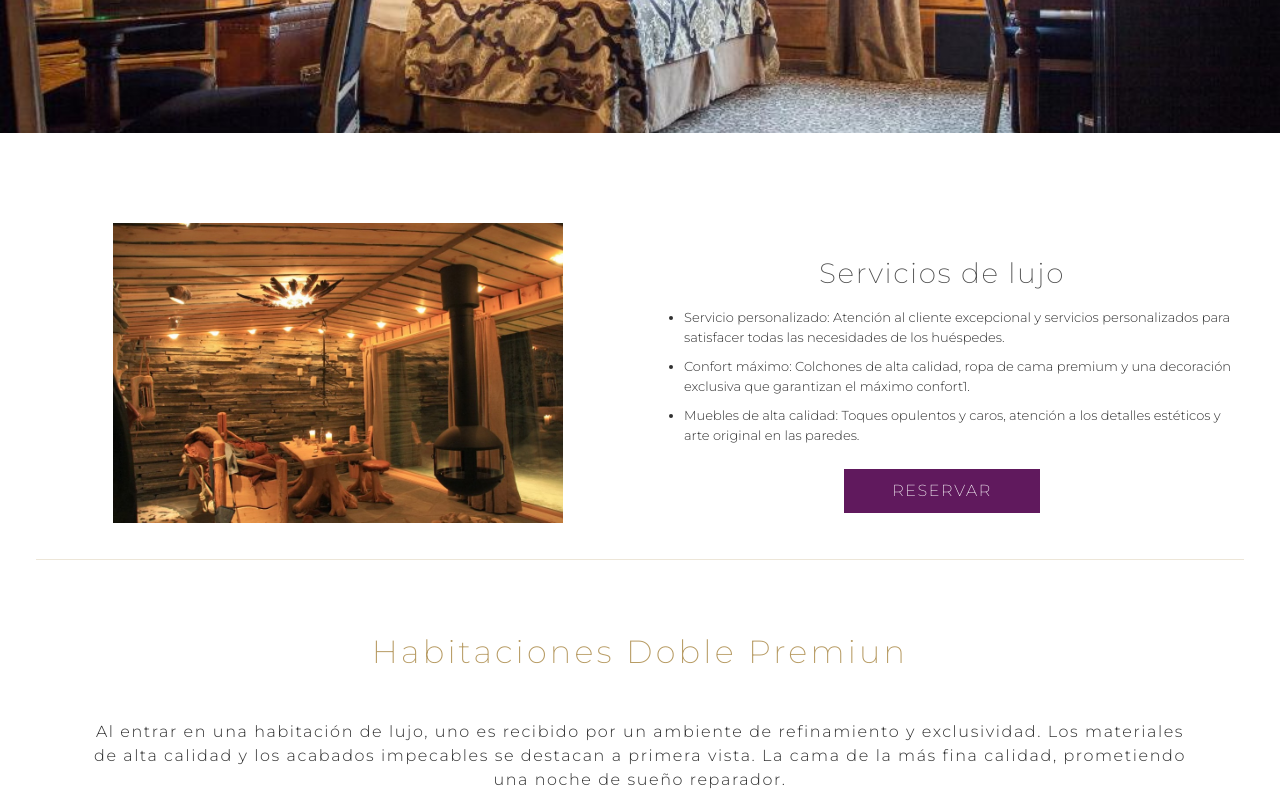
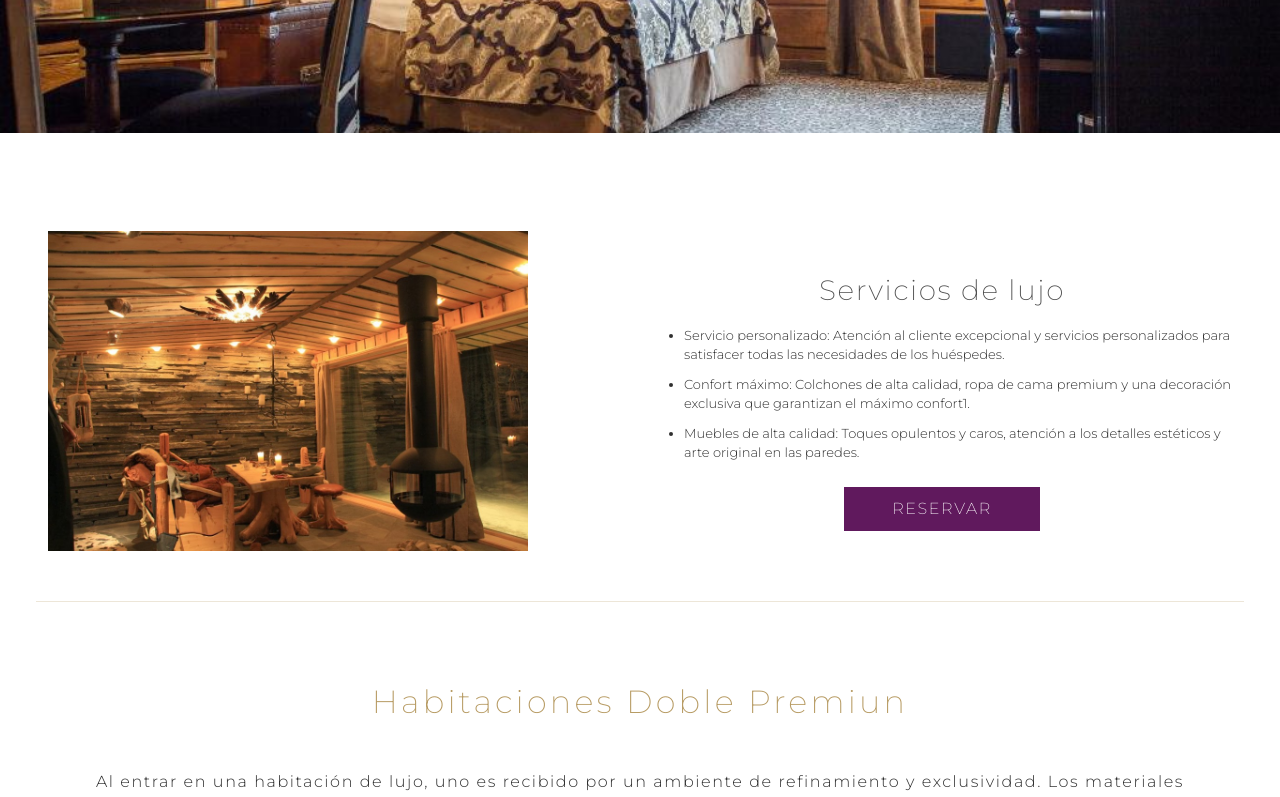
Before and after one commit to CosmeNicolas/ProyectoHotelFrontEnd, a React (Vite) app: page /Habitaciones in a window 1280 px wide. Shown: the part 560-1357 px from the top of the page. Built offline with nearby package versions, Linux system fonts and the light colour scheme.

Commit message:
arregle fix de sobreposicion de texto

```diff
--- a/src/App.css
+++ b/src/App.css
@@ -232,6 +232,7 @@ backdrop-filter: blur( 0px );
 	font-weight: 200;
 	color: #B79B63;
 	letter-spacing: .2rem;
+	position:relative;
 }
 .texto-textoH{
 	font-family: "Montserrat", sans-serif;
@@ -247,11 +248,11 @@ backdrop-filter: blur( 0px );
 	object-fit: cover;
 }
 .descripcion-habitacion{
-	height: 500px;
+	min-height: 550px;
 	align-items: center;
 }
 .descripcion-habitacion img{
-	height: 300px;
+	max-height: 320px;
 }
 .descripcion-habitacion h3{
 	font-family: "Montserrat", sans-serif;
@@ -282,7 +283,6 @@ backdrop-filter: blur( 0px );
 }
 .separador-habitacion{
 	color: #B79B63;
-
 }
 
 /* Media queris  */
--- a/src/components/pages/Habitaciones.jsx
+++ b/src/components/pages/Habitaciones.jsx
@@ -6,7 +6,7 @@ import living1img from "../../assets/living1.jpg";
 const Habitaciones = () => {
   return (
     <>
-      <section className="text-center">
+      <section>
         <div className="mt-5">
           <h2 className="texto-tituloHTop text-center">
             Habitaciones Doble Deluxe
@@ -28,10 +28,10 @@ const Habitaciones = () => {
             <img
               src={living1img}
               alt="habitacionDeLujo"
-              className="img-habitacionCard img-fluid mt-3 "
+              className="img-fluid mt-3"
             />
           </div>
-          <div className="col-sm-12 col-md-6 my-3 pt-5">
+          <div className="col-sm-12 col-md-6 my-3 pt-5 text-center">
             <h3>Servicios de lujo</h3>
             <ul>
               <li>
@@ -52,9 +52,9 @@ const Habitaciones = () => {
               RESERVAR
             </Link>
           </div>
-          <hr className="separador-habitacion container" />
+          <hr className="separador-habitacion container"/>
         </div>
-        <div className="">
+        <div>
           <h2 className="texto-tituloH text-center">
             Habitaciones Doble Premiun
           </h2>
```
